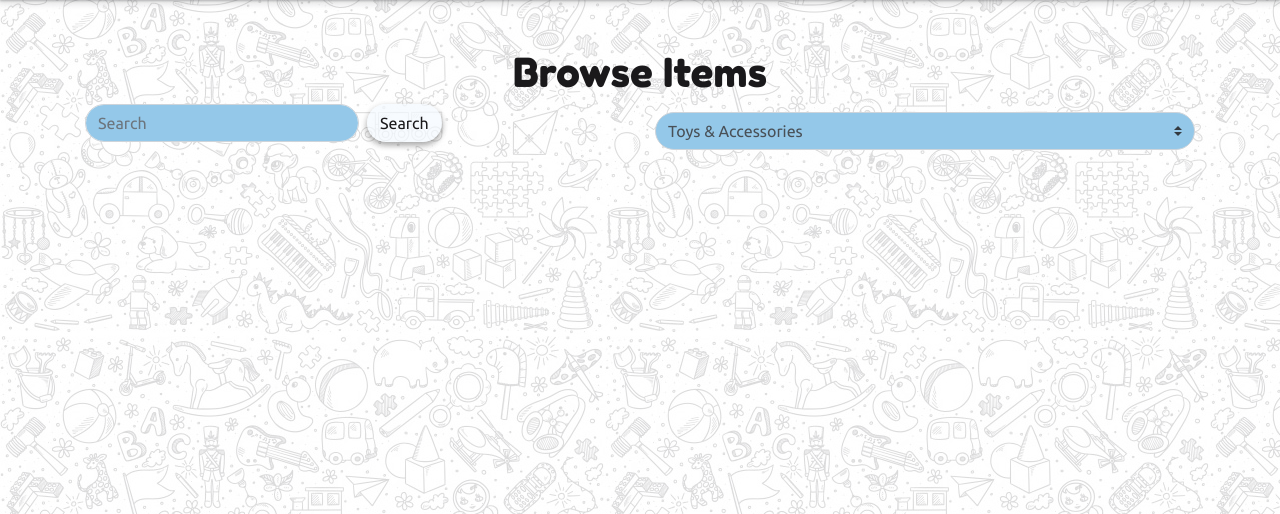
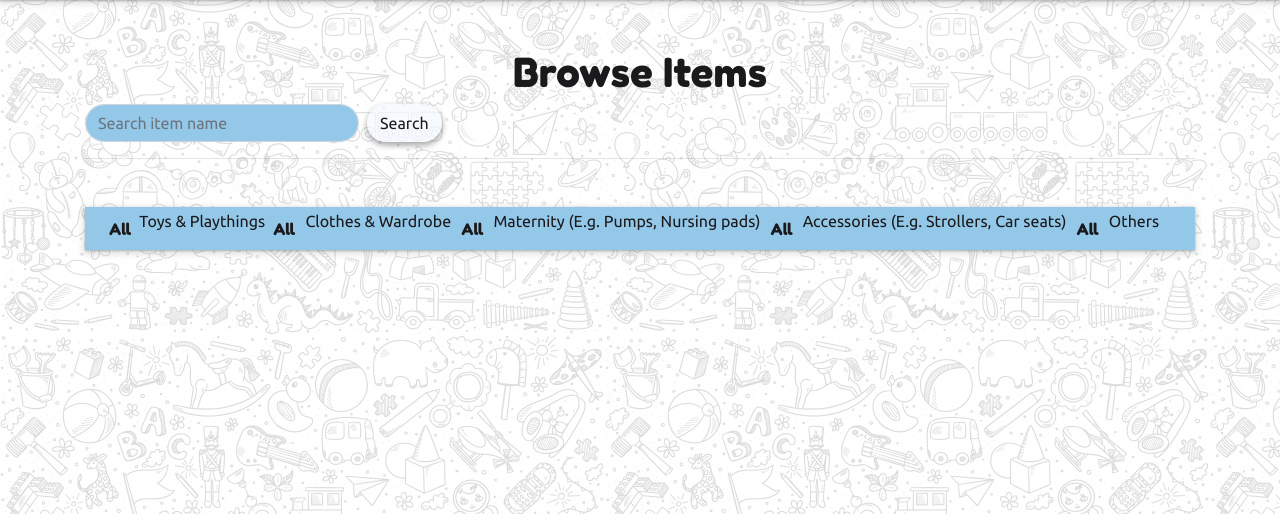
Before and after one commit to 4forces/CI-MS3-project3, a Flask app: page /browse in a window 1280 px wide. Shown: the part 69-583 px from the top of the page. Run offline with Flask 2, Linux system fonts and the light colour scheme; data that the repository does not hold is empty; some libraries are stand-ins or nearby versions.

Commit message:
Update item type from 'Toys & Accessories' to 'Toys & Playthings

```diff
--- a/templates/browse_items.template.html
+++ b/templates/browse_items.template.html
@@ -14,21 +14,36 @@
 
         <div class="row justify-content-center">
             <div class="col">
-                <form class="form-inline my-2 my-lg-0">
-                    <input class="form-control mr-sm-2 search-bar" type="search" placeholder="Search" aria-label="Search">
+                <form class="form-inline my-2 my-lg-0" method="GET">
+                    <input class="form-control mr-sm-2 search-bar" type="search" placeholder="Search item name" aria-label="Search">
                     <button class="btn my-2 my-sm-0" id="search-button" type="submit">Search</button>
                 </form>
             </div>
+        </div>
+
+        <hr class="mb-5">
+
+        <div class="row justify-content-center">
             <div class="col">
-                <select class="custom-select my-2 search-bar" name="search">
-                    <option value="Toys & Accessories">Toys & Accessories</option>
-                    <option value="Clothes & Wardrobe">Clothes & Wardrobe</option>
-                    <option value="Maternity (E.g. Pumps, Nursing pads)">Maternity (E.g. Pumps, Nursing pads)</option>
-                    <option value="Accessories (E.g. Strollers, Car seats)">Accessories (E.g. Strollers, Car seats)</option>
-                    <option value="Others">Others</option>
-                </select>
+                <nav class="navbar navbar-expand-sm navbar-light bg-light mb-4">
+                <button class="navbar-toggler" type="button" data-toggle="collapse" data-target="#navbarNavAltMarkup" aria-controls="navbarNavAltMarkup" aria-expanded="false" aria-label="Toggle navigation">
+                    <span class="navbar-toggler-icon"></span>
+                </button>
+                <div class="collapse navbar-collapse" id="navbarNavAltMarkup">
+                    <div class="navbar-nav">
+                        <a class="nav-item nav-link" href="/browse">All</a>
+                        <a class= value="Toys & Playthings">Toys & Playthings</option>
+                        <a class="nav-item nav-link" href="/browse">All</a>
+                        <option value="Clothes & Wardrobe">Clothes & Wardrobe</option>
+                        <a class="nav-item nav-link" href="/browse">All</a>
+                        <option value="Maternity (E.g. Pumps, Nursing pads)">Maternity (E.g. Pumps, Nursing pads)</option>
+                        <a class="nav-item nav-link" href="/browse">All</a>
+                        <option value="Accessories (E.g. Strollers, Car seats)">Accessories (E.g. Strollers, Car seats)</option>
+                        <a class="nav-item nav-link" href="/browse">All</a>
+                        <option value="Others">Others</option>
+                    </div>
+                </div>
             </div>
-
         </div>
 
         <div class="row justify-content-center text-center">
--- a/templates/edit_item.template.html
+++ b/templates/edit_item.template.html
@@ -50,7 +50,7 @@ name: {{item.name}}
                         <h5><label class="form-label">Item type: </label></h5>
                         <select class="custom-select" name="item_type">
                             <option selected disabled>Please select</option>
-                            <option value="Toys & Accessories" {% if item.item_type == 'Toys & Accessories' %} selected {% endif %}>Toys & Accessories</option>
+                            <option value="Toys & Playthings" {% if item.item_type == 'Toys & Playthings' %} selected {% endif %}>Toys & Playthings</option>
                             <option value="Clothes & Wardrobe" {% if item.item_type == 'Clothes & Wardrobe' %} selected {% endif %}>Clothes & Wardrobe</option>
                             <option value="Maternity (E.g. Pumps, Nursing pads)" {% if item.item_type == 'Maternity (E.g. Pumps, Nursing pads)' %} selected {% endif %}>Maternity (E.g. Pumps, Nursing pads)</option>
                             <option value="Accessories (E.g. Strollers, Car seats)"{% if item.item_type == 'Accessories (E.g. Strollers, Car seats)' %} selected {% endif %}>Accessories (E.g. Strollers, Car seats)</option>
--- a/templates/post_item.template.html
+++ b/templates/post_item.template.html
@@ -67,7 +67,7 @@ Post Item
                         <h5><label class="form-label">Item type: </label></h5>
                         <select class="custom-select {% if 'item_type' in errors %} missing-field {% endif %}" name="item_type">
                             <option selected disabled>Please select</option>
-                            <option value="Toys & Accessories">Toys & Accessories</option>
+                            <option value="Toys & Playthings">Toys & Playthings</option>
                             <option value="Clothes & Wardrobe">Clothes & Wardrobe</option>
                             <option value="Maternity (E.g. Pumps, Nursing pads)">Maternity (E.g. Pumps, Nursing pads)</option>
                             <option value="Accessories (E.g. Strollers, Car seats)">Accessories (E.g. Strollers, Car seats)</option>
```
